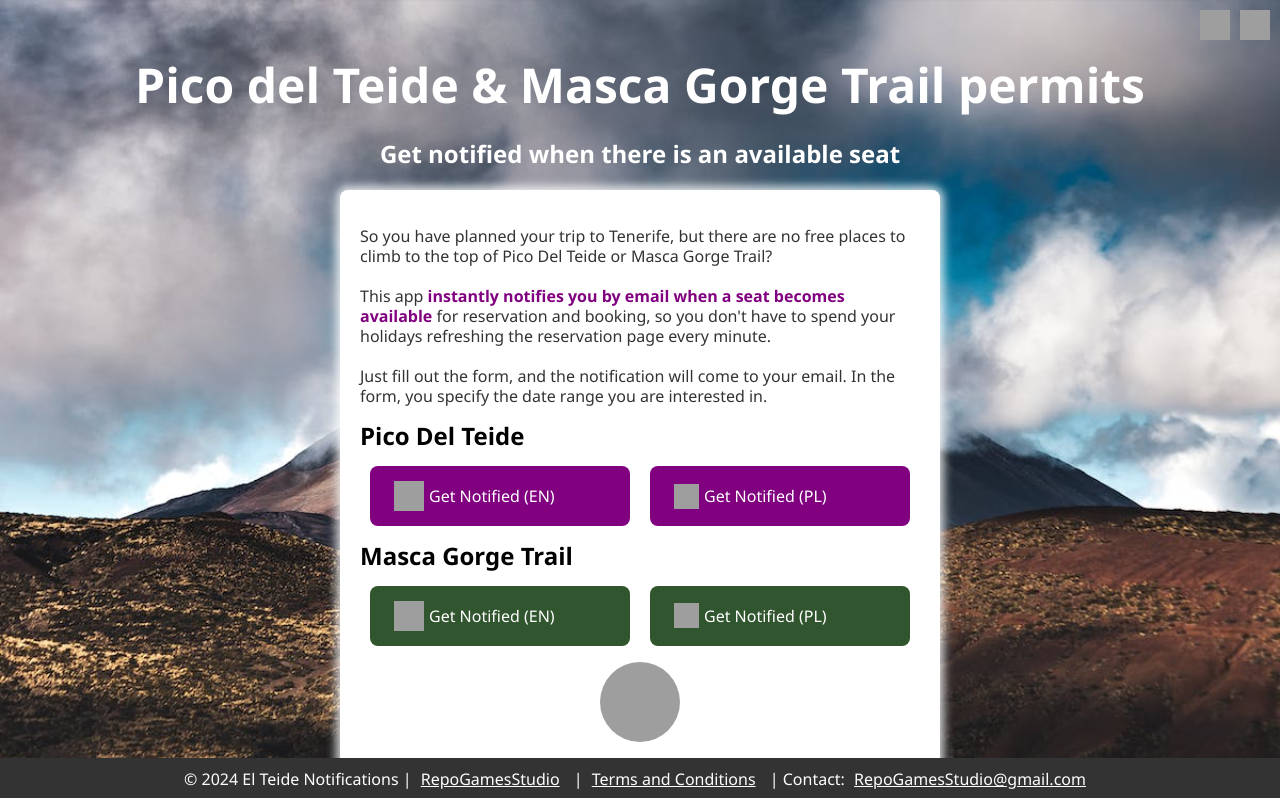
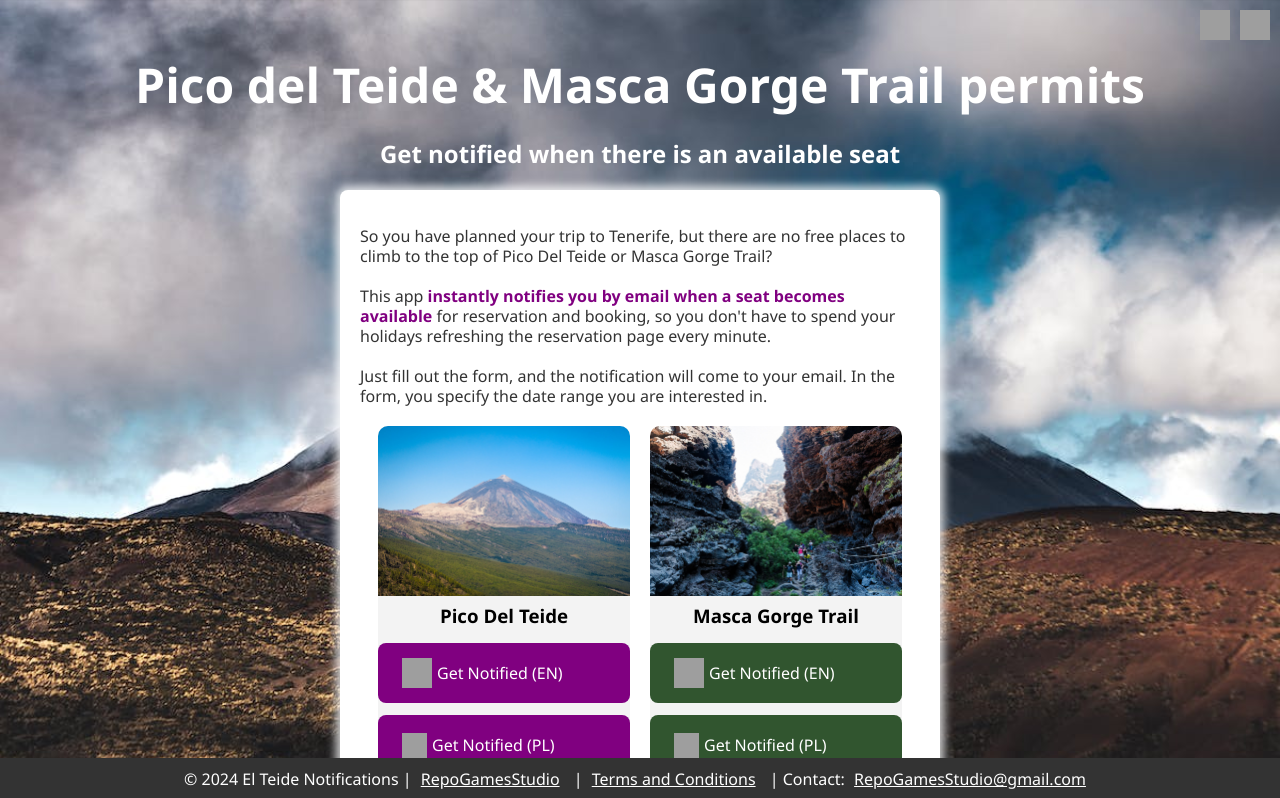
Before and after one commit to therepo90/teide, a plain HTML site: page index.html in a window 1280 px wide. Shown: the top 798 px of the page. Drawn offline with Linux system fonts and the light colour scheme; grey boxes are pictures that could not be loaded.

Commit message:
eng styles

```diff
--- a/index.html
+++ b/index.html
@@ -50,29 +50,67 @@
         <p>This app <span class="info">instantly notifies you by email when a seat becomes available</span> for reservation and booking, so you
         don't have to spend your holidays refreshing the reservation page every minute.</p>
         <p>Just fill out the form, and the notification will come to your email. In the form, you specify the date range you are interested in.</p>
-        <h2>Pico Del Teide</h2>
+        <div class="cards">
+            <div class="card">
+                <div class="card__image"></div>
+                <h3 class="card__title">Pico Del Teide</h3>
+
                 <div class="buttonz">
-            <a  class="link link2" href="https://docs.google.com/forms/d/e/1FAIpQLScErXioa35f3Z65H0PTlwX-jJi8cw8jJ2c2Z-TxILXC0235Vg/viewform?usp=sf_link" title="Get Notified for El Teide Climbing vacancy" style="display: flex; align-items: center; text-decoration: none;">
-                <img src="https://teidepermit.eu/eu.png" alt="Polish Flag" width="30" height="30" style="margin-right: 5px;">
+                    <a class="link link2"
+                       href="https://docs.google.com/forms/d/e/1FAIpQLScErXioa35f3Z65H0PTlwX-jJi8cw8jJ2c2Z-TxILXC0235Vg/viewform?usp=sf_link"
+                       title="Get Notified for El Teide Climbing vacancy"
+                       style="display: flex; align-items: center; text-decoration: none;">
+                        <img src="https://teidepermit.eu/eu.png"
+                             alt="Polish Flag"
+                             width="30"
+                             height="30"
+                             style="margin-right: 5px;">
                         <span style="font-size: 16px;">Get Notified (EN)</span>
                     </a>
-        <a   class="link link2" href="https://docs.google.com/forms/d/e/1FAIpQLSfVAP4Chl1TD3c9BpmUAM3DqHNNK4KYXIpj6n8OPD-igeon5w/viewform" title="Get Notified for El Teide Climbing vacancy" style="display: flex; align-items: center; text-decoration: none;">
-            <img src="https://teidepermit.eu/pl.png" alt="Polish Flag" width="25" height="25" style="margin-right: 5px;">
-            <span style="font-size: 16px;">Get Notified (PL)</span>
-        </a>
-        </div>
-        <h2 class="masca">Masca Gorge Trail </h2>
-        <div class="buttonz">
-            <a  class="link link2 masca" href="https://docs.google.com/forms/d/e/1FAIpQLSe8xcooZaoYbz-BGswtOmRjPpqzl6m_XgnRI3scVhfCtI_j1g/viewform?usp=sf_link" title="Get Notified for Masca vacancies" style="display: flex; align-items: center; text-decoration: none;">
-                <img src="https://teidepermit.eu/eu.png" alt="Polish Flag" width="30" height="30" style="margin-right: 5px;">
-                <span style="font-size: 16px;">Get Notified (EN)</span>
-            </a>
-            <a   class="link link2 masca" href="https://docs.google.com/forms/d/e/1FAIpQLScfLS07U_M-rZbV009PY81AD2zW8rwN3Duj8MVOgsi4Gi0W1w/viewform?usp=sf_link" title="Get Notified for Masca Vacancies" style="display: flex; align-items: center; text-decoration: none;">
-                <img src="https://teidepermit.eu/pl.png" alt="Polish Flag" width="25" height="25" style="margin-right: 5px;">
+                    <a class="link link2"
+                       href="https://docs.google.com/forms/d/e/1FAIpQLSfVAP4Chl1TD3c9BpmUAM3DqHNNK4KYXIpj6n8OPD-igeon5w/viewform"
+                       title="Get Notified for El Teide Climbing vacancy"
+                       style="display: flex; align-items: center; text-decoration: none;">
+                        <img src="https://teidepermit.eu/pl.png"
+                             alt="Polish Flag"
+                             width="25"
+                             height="25"
+                             style="margin-right: 5px;">
                         <span style="font-size: 16px;">Get Notified (PL)</span>
                     </a>
                 </div>
 
+            </div>
+
+            <div class="card">
+                <div class="card__image masca"></div>
+                <h3 class="card__title">Masca Gorge Trail </h3>
+                <div class="buttonz">
+                    <a class="link link2 masca"
+                       href="https://docs.google.com/forms/d/e/1FAIpQLSe8xcooZaoYbz-BGswtOmRjPpqzl6m_XgnRI3scVhfCtI_j1g/viewform?usp=sf_link"
+                       title="Get Notified for Masca vacancies"
+                       style="display: flex; align-items: center; text-decoration: none;">
+                        <img src="https://teidepermit.eu/eu.png"
+                             alt="Polish Flag"
+                             width="30"
+                             height="30"
+                             style="margin-right: 5px;">
+                        <span style="font-size: 16px;">Get Notified (EN)</span>
+                    </a>
+                    <a class="link link2 masca"
+                       href="https://docs.google.com/forms/d/e/1FAIpQLScfLS07U_M-rZbV009PY81AD2zW8rwN3Duj8MVOgsi4Gi0W1w/viewform?usp=sf_link"
+                       title="Get Notified for Masca Vacancies"
+                       style="display: flex; align-items: center; text-decoration: none;">
+                        <img src="https://teidepermit.eu/pl.png"
+                             alt="Polish Flag"
+                             width="25"
+                             height="25"
+                             style="margin-right: 5px;">
+                        <span style="font-size: 16px;">Get Notified (PL)</span>
+                    </a>
+                </div>
+            </div>
+        </div>
 
         <p style="text-align:center;">
         <img src="https://pbs.twimg.com/profile_images/942875534916276225/i4UFlNlV_400x400.jpg" alt="Logo" class="logo">
--- a/styles.css
+++ b/styles.css
@@ -62,7 +62,8 @@ p {
     text-decoration: none;
     border-radius: 8px;
     font-size: 18px;
-    width: 260px;
+    width: 100%;
+    max-width: 260px;
     margin: 0 auto;
     transition: background-color 0.3s ease, color 0.3s ease;
 }
@@ -152,20 +153,22 @@ h2{
     display: flex;
     justify-content: center;
     align-items: center;
-    margin-top: 20px;
+    margin-top: 5px;
     flex-wrap: wrap;
+    flex-direction: column;
+}
+
+
+.link2 {
+    margin-top: 12px;
 }
 
 @media (max-width: 992px) {
     .buttonz {
         flex-direction: column;
     }
-    .link2 {
-        margin-top: 12px;
-    }
+}
 
-
-}
 
  .language-flags {
      position: absolute;
@@ -210,3 +213,51 @@ h2{
     background-color: rgba(0, 0, 0, 0.0);
     padding: 20px;
 }
+
+.card {/*
+    border-radius: 30px;*/
+   /* background: #ececec;*/
+/*    padding: 10px;*/
+  /*  overflow: hidden;*/
+    width: 45%;
+    background: #f3f3f3;
+    border-radius: 10px;
+    padding-bottom: 12px;
+}
+
+.card__image{
+    background: url('./teide5.jpeg') no-repeat;
+    /*background-position: 0px 0px ;*/
+    background-size: cover;
+    height: 170px;
+    margin-bottom: 10px;
+    width: 100%;
+    border-radius: 10px 10px 0 0;
+}
+
+.card__image.masca {
+    background: url('./masca5.jpeg') no-repeat;
+    background-size: cover;
+}
+.card__title {
+    margin: 0px;
+    text-align: center;
+    color: black;
+}
+
+.cards {
+    display: flex;
+    justify-content: center;
+    gap: 20px;
+    flex-wrap: wrap;
+    margin-bottom: 40px;
+}
+
+@media (max-width: 992px) {
+    .cards {
+        flex-direction: column;
+    }
+    .card{
+        width: 100%;
+    }
+}
```
Also changed, not shown: masca5.jpeg (added), teide5.jpeg (added). Lines whose indentation alone changed are shown as unchanged.
